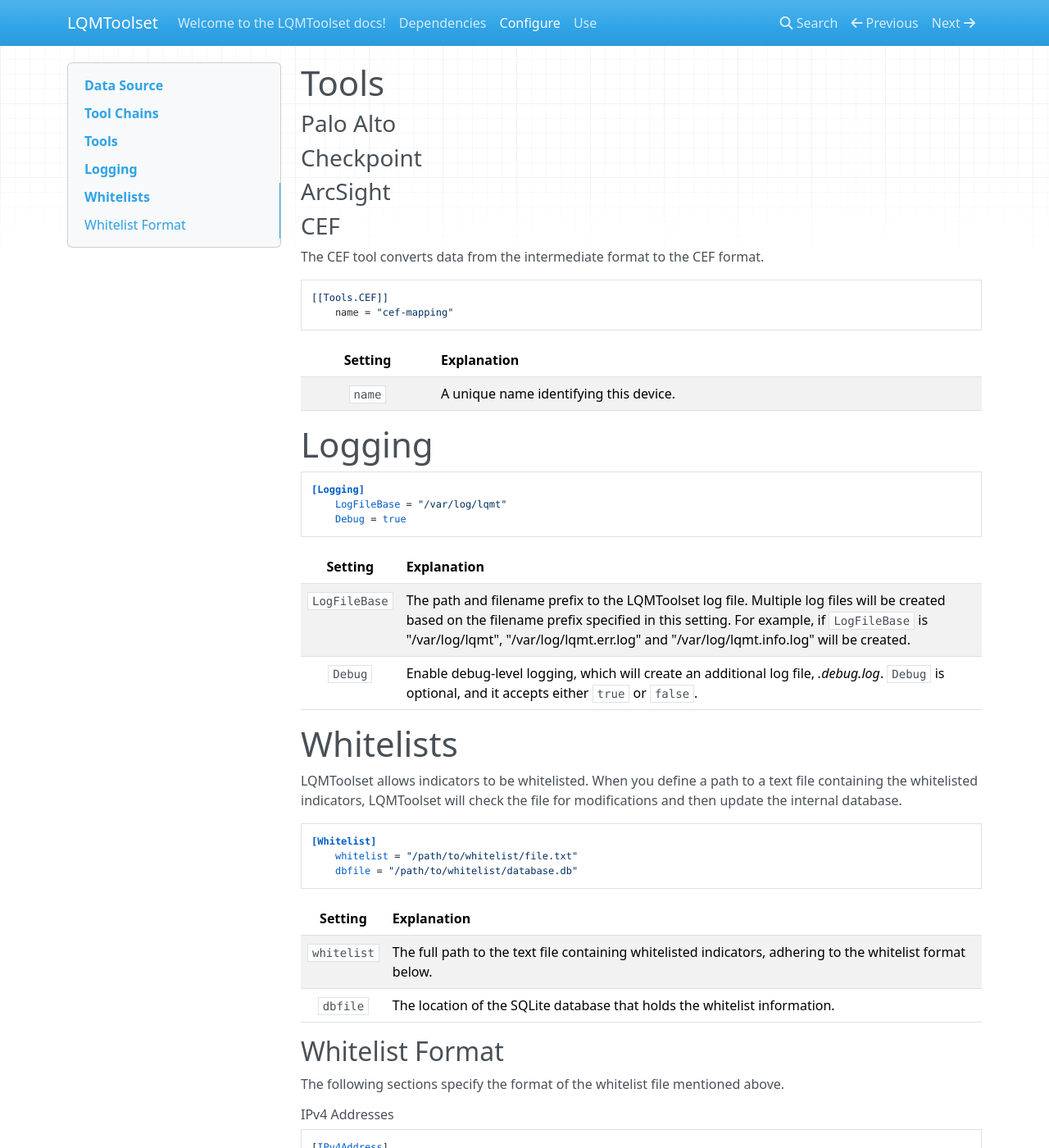
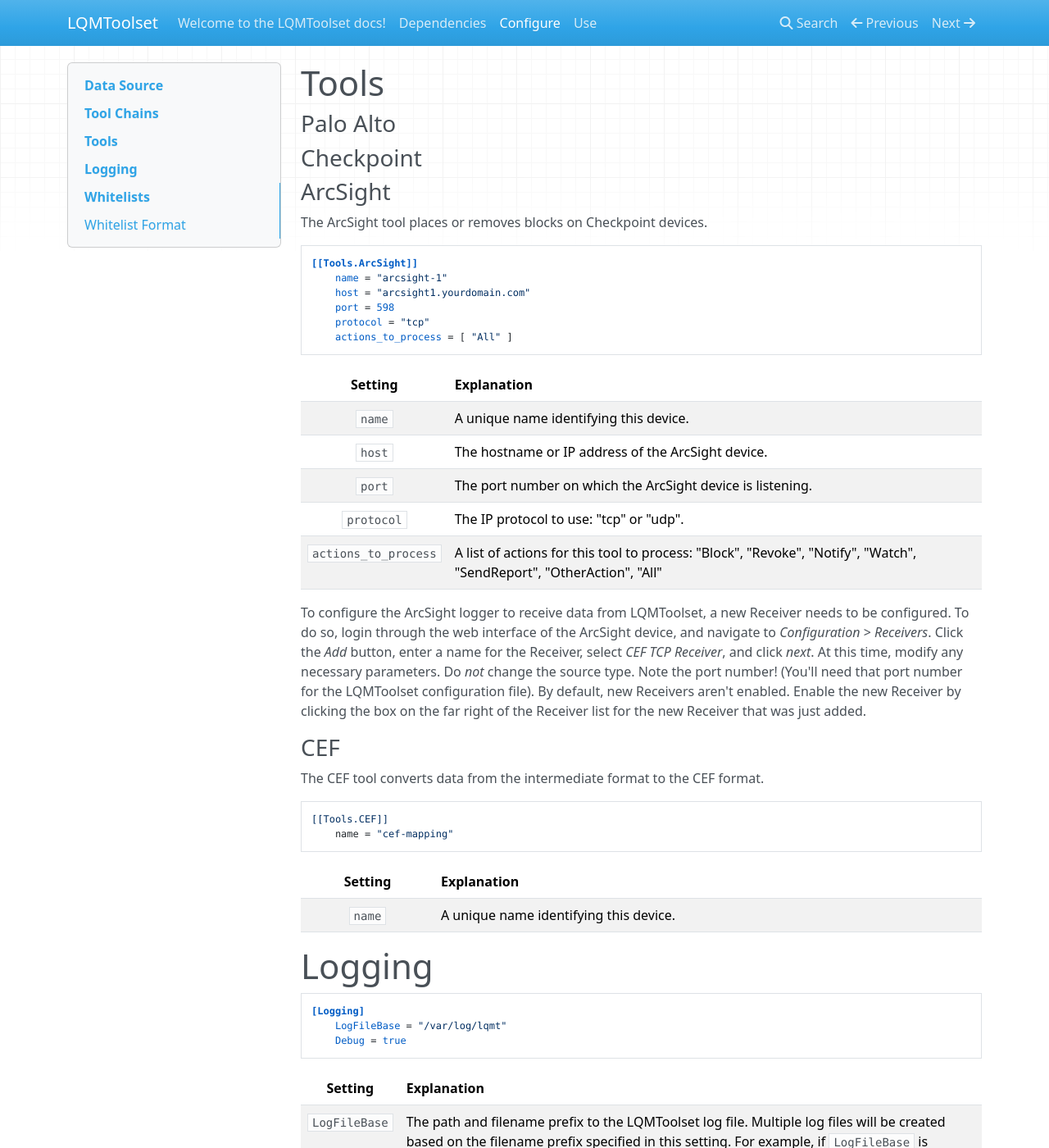
Before and after one commit to anl-cyberscience/LQMToolset, an MkDocs documentation site: the page built from docs/configure.md, in a window 1280 px wide and 1400 px high, scrolled down 980 px. Shown: the whole window at 82% size. Built offline with MkDocs 1.6.1, drawn with Linux system fonts in a browser that asks for light colours; nearby versions of some CDN libraries; old or Windows-style settings are respelled for this version of MkDocs.

Commit message:
add ArcSight tool to the configuration docs

```diff
--- a/docs/configure.md
+++ b/docs/configure.md
@@ -34,6 +34,24 @@
 ### Checkpoint
 
 ### ArcSight
+The ArcSight tool places or removes blocks on Checkpoint devices.
+
+    [[Tools.ArcSight]]
+        name = "arcsight-1"
+        host = "arcsight1.yourdomain.com"
+        port = 598
+        protocol = "tcp"
+        actions_to_process = [ "All" ]
+
+Setting              | Explanation
+:------------------: | :----------
+`name`               | A unique name identifying this device.
+`host`               | The hostname or IP address of the ArcSight device.
+`port`               | The port number on which the ArcSight device is listening.
+`protocol`           | The IP protocol to use: "tcp" or "udp".
+`actions_to_process` | A list of actions for this tool to process: "Block", "Revoke", "Notify", "Watch", "SendReport", "OtherAction", "All"
+
+To configure the ArcSight logger to receive data from LQMToolset, a new Receiver needs to be configured. To do so, login through the web interface of the ArcSight device,  and navigate to *Configuration* > *Receivers*. Click the *Add* button, enter a name for the Receiver, select *CEF TCP Receiver*, and click *next*. At this time, modify any necessary parameters. Do _not_ change the source type. Note the port number! (You'll need that port number for the LQMToolset configuration file). By default, new Receivers aren't enabled. Enable the new Receiver by clicking the box on the far right of the Receiver list for the new Receiver that was just added.
 
 ### CEF
 The CEF tool converts data from the intermediate format to the CEF format.
```
